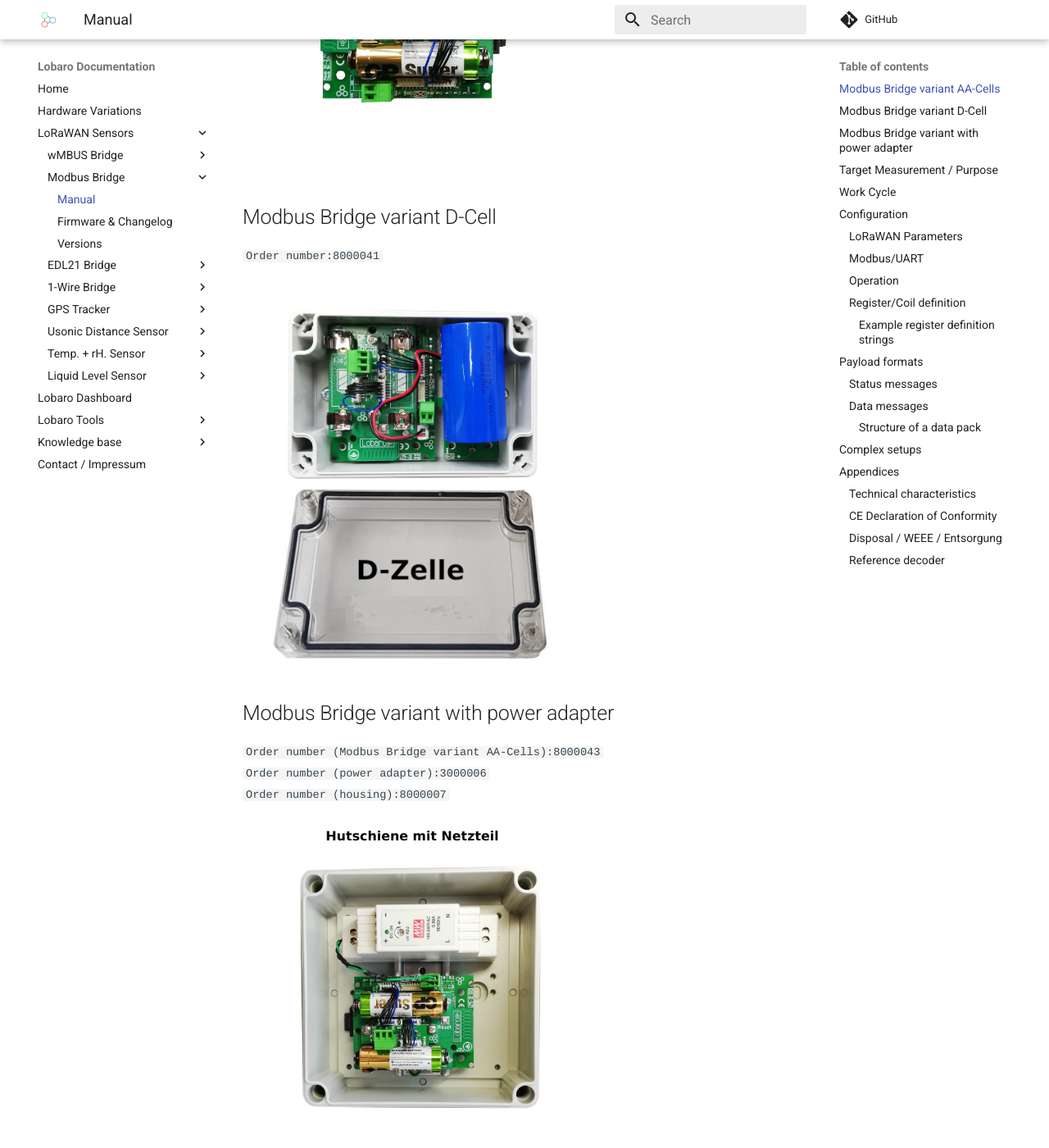
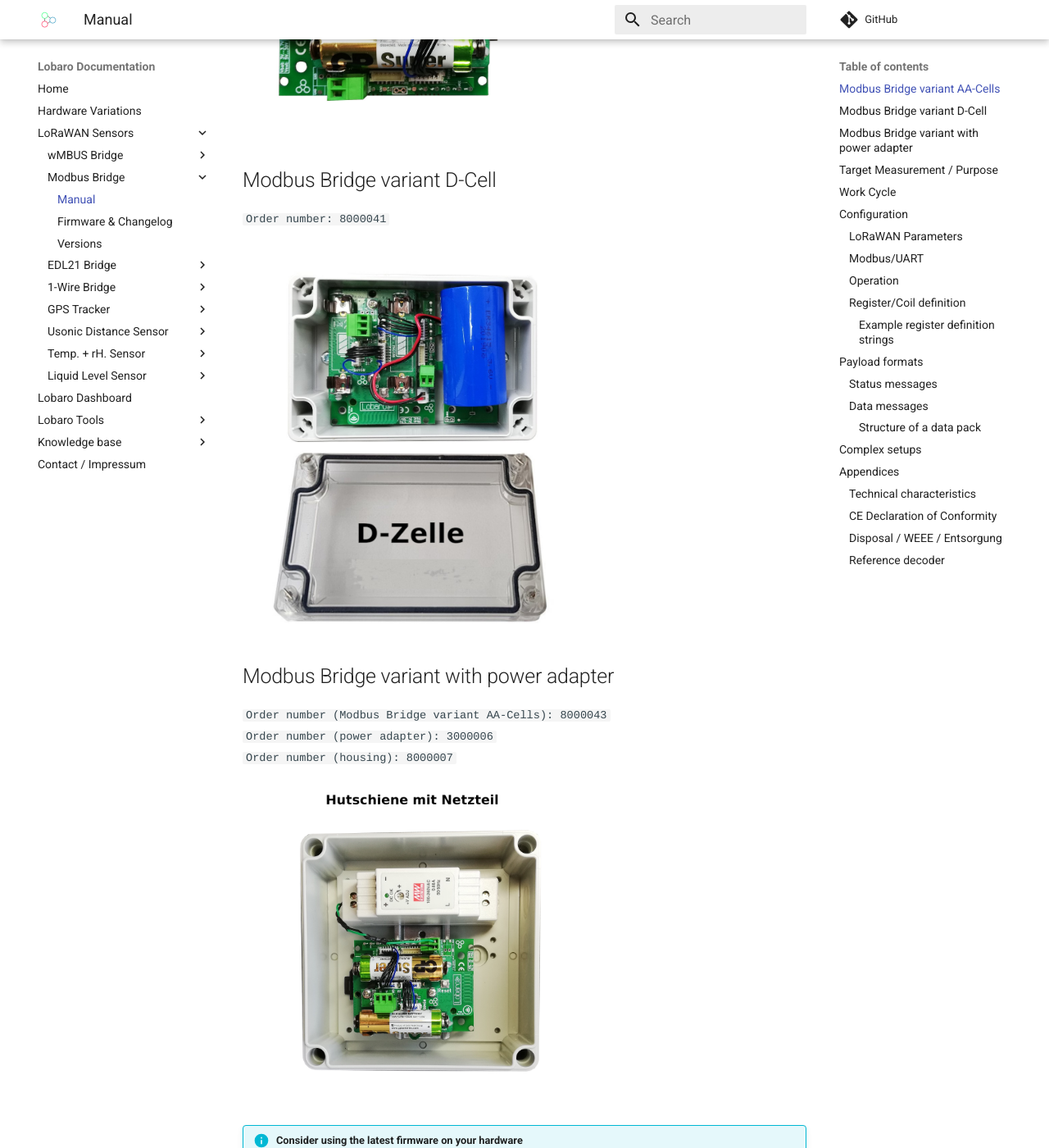
Before and after one commit to Lobaro/docs, an MkDocs documentation site: the page built from docs/lorawan-sensors/modbus-lorawan/index.md, in a window 1280 px wide and 1400 px high, scrolled down 383 px. Shown: the whole window at 82% size. Built offline with MkDocs 1.6.1 and Material for MkDocs 9.7.7, drawn with Linux system fonts in a browser that asks for light colours; a script that is not in the unit is left out; comment, search, counter and statistics services are not loaded; some of the changed text lies outside the part shown.

```diff
--- a/docs/lorawan-sensors/modbus-lorawan/index.md
+++ b/docs/lorawan-sensors/modbus-lorawan/index.md
@@ -9,17 +9,17 @@ version: 0.3.0
 [latest version](../) &ndash; [version overview](../versions) -->
 
 ## Modbus Bridge variant AA-Cells
-`Order number:8000043` <br>
-![Modbus ](files/modbus1.jpg){: style="width:60%;"}
+`Order number: 8000043` <br>
+![Modbus ](files/modbus1.jpg){: style="width:50%;"}
 
 ## Modbus Bridge variant D-Cell
-`Order number:8000041` <br>
+`Order number: 8000041` <br>
 ![Modbus ](files/modbus.jpg){: style="width:60%;"}
 
 ## Modbus Bridge variant with power adapter
-`Order number (Modbus Bridge variant AA-Cells):8000043`<br>
-`Order number (power adapter):3000006`<br>
-`Order number (housing):8000007`
+`Order number (Modbus Bridge variant AA-Cells): 8000043`<br>
+`Order number (power adapter): 3000006`<br>
+`Order number (housing): 8000007`
 
 ![Modbus ](files/modbushutschiene.jpg){: style="width:60%;"}
 
```
Also changed, not shown: docs/lorawan-sensors/1-wire-lorawan/index.md (+1 -1 lines), docs/lorawan-sensors/1-wire-lorawan/files/1.jpg (added), docs/lorawan-sensors/modbus-lorawan/files/modbus.jpg, docs/lorawan-sensors/modbus-lorawan/files/modbus1.jpg.
